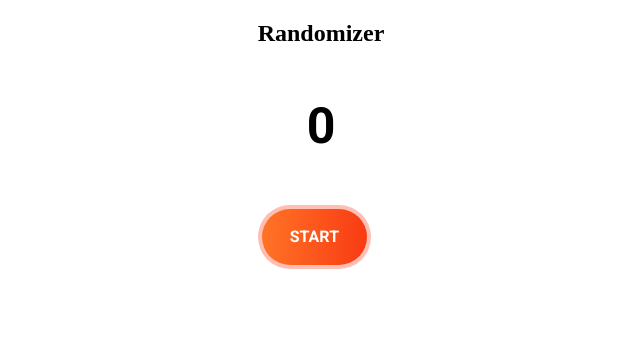
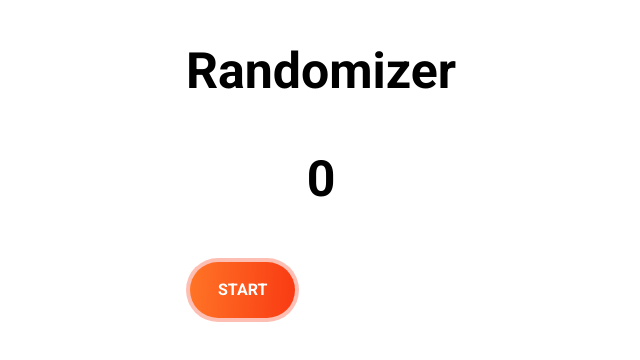
Before and after one commit to kovalev-hub/randomizer, a plain HTML site: page index.html in a window 1280 px wide. Shown: the whole page, without its empty margins (319-959 px from the left). Drawn offline with Linux system fonts and the light colour scheme.

Commit message:
Update style.css

```diff
--- a/style.css
+++ b/style.css
@@ -8,6 +8,13 @@ body {
   flex-direction: row;
   align-items: center;
   justify-content: center;
+}
+
+h1 {
+  font-family: 'Roboto', sans-serif;
+  font-size: 50px;
+  font-weight: bold;
+  text-align: center;
 }
 
 .randomizer-result {
```
